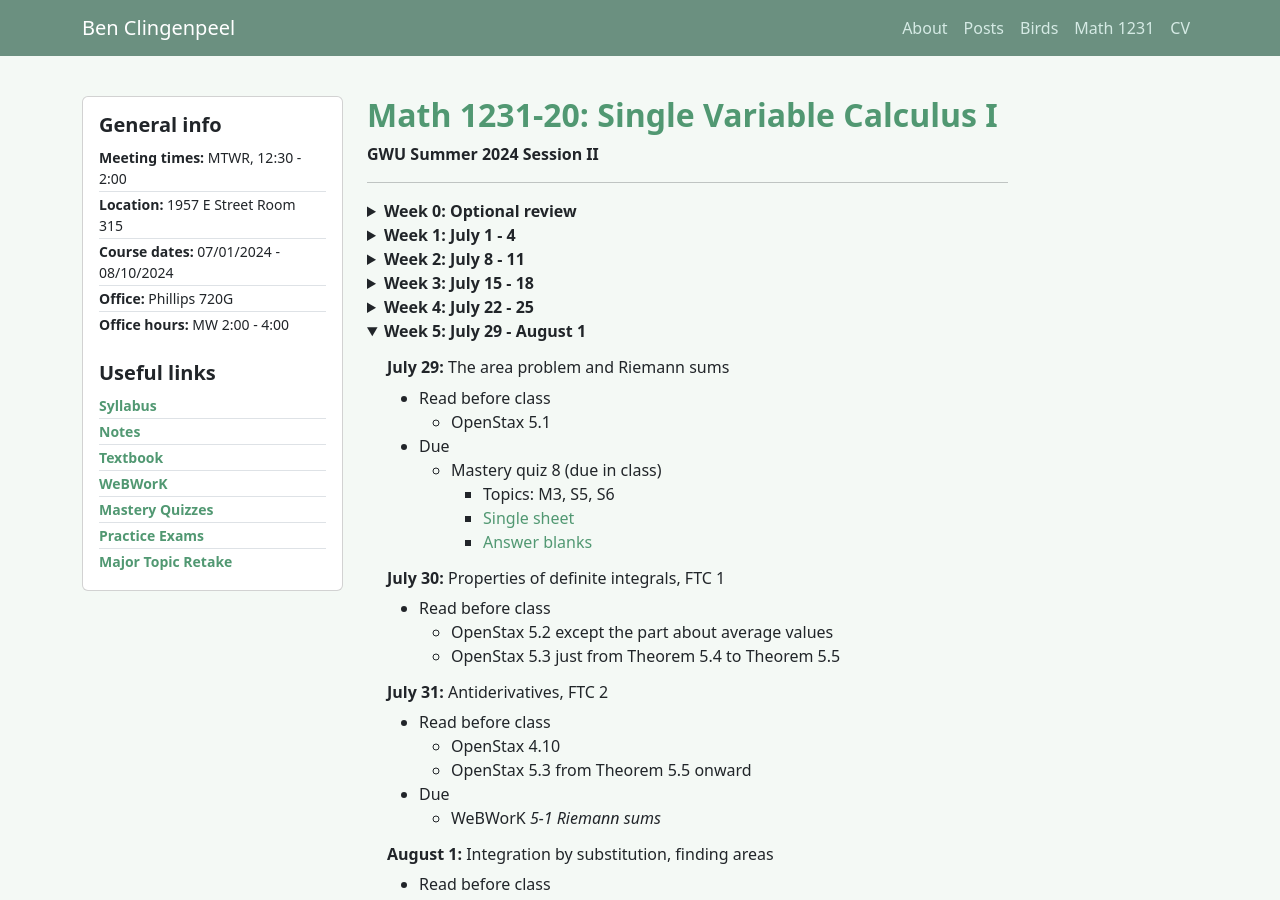
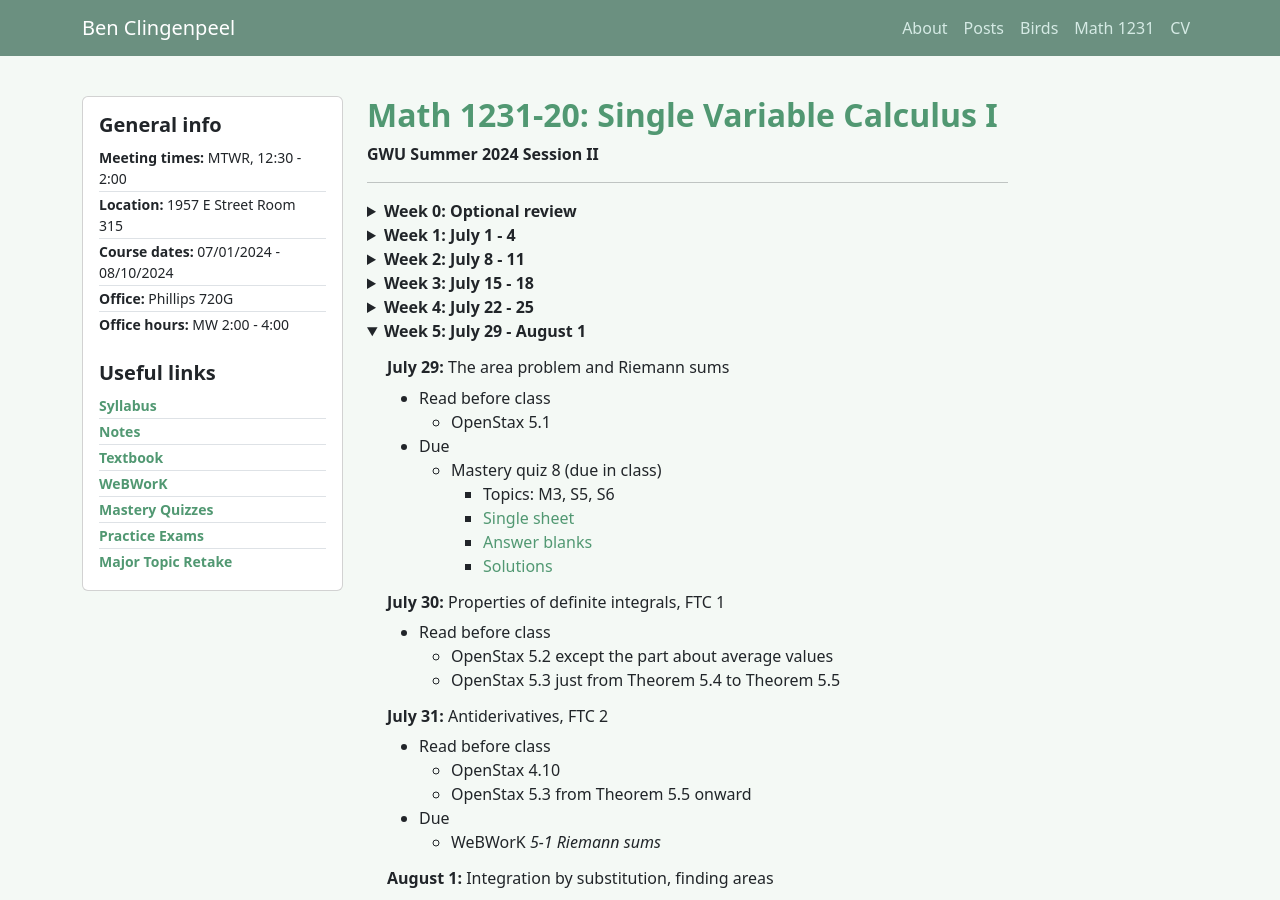
Before and after one commit to bncling/bncl-site, a Jekyll site: the page built from _courses/GW1231_summer_24.markdown, in a window 1280 px wide and 900 px high. Built offline with Jekyll 4.4.1, drawn with Linux system fonts in a browser that asks for light colours.

Commit message:
rebuilding site Tue Jul 30 17:55:43 EDT 2024

```diff
--- a/_courses/GW1231_summer_24.markdown
+++ b/_courses/GW1231_summer_24.markdown
@@ -223,6 +223,7 @@
 		- Topics: M3, S5, S6
 		- [Single sheet](/assets/documents/mq8_single_sheet.pdf)
 		- [Answer blanks](/assets/documents/mq8_answer_blanks.pdf)
+		- [Solutions](/asseets/documents/mq8_solutions.pdf)
 
 ###### **July 30:** Properties of definite integrals, FTC 1
 - Read before class
@@ -344,6 +345,7 @@
 - Topics: M3, S5, S6
 - [Single sheet](/assets/documents/mq8_single_sheet.pdf)
 - [Answer blanks](/assets/documents/mq8_answer_blanks.pdf)
+- [Solutions](/asseets/documents/mq8_solutions.pdf)
 
 ###### **Mastery quiz 9** Due August 1
 - Topics: M4, S7
```
Also changed, not shown: 1 other file.
